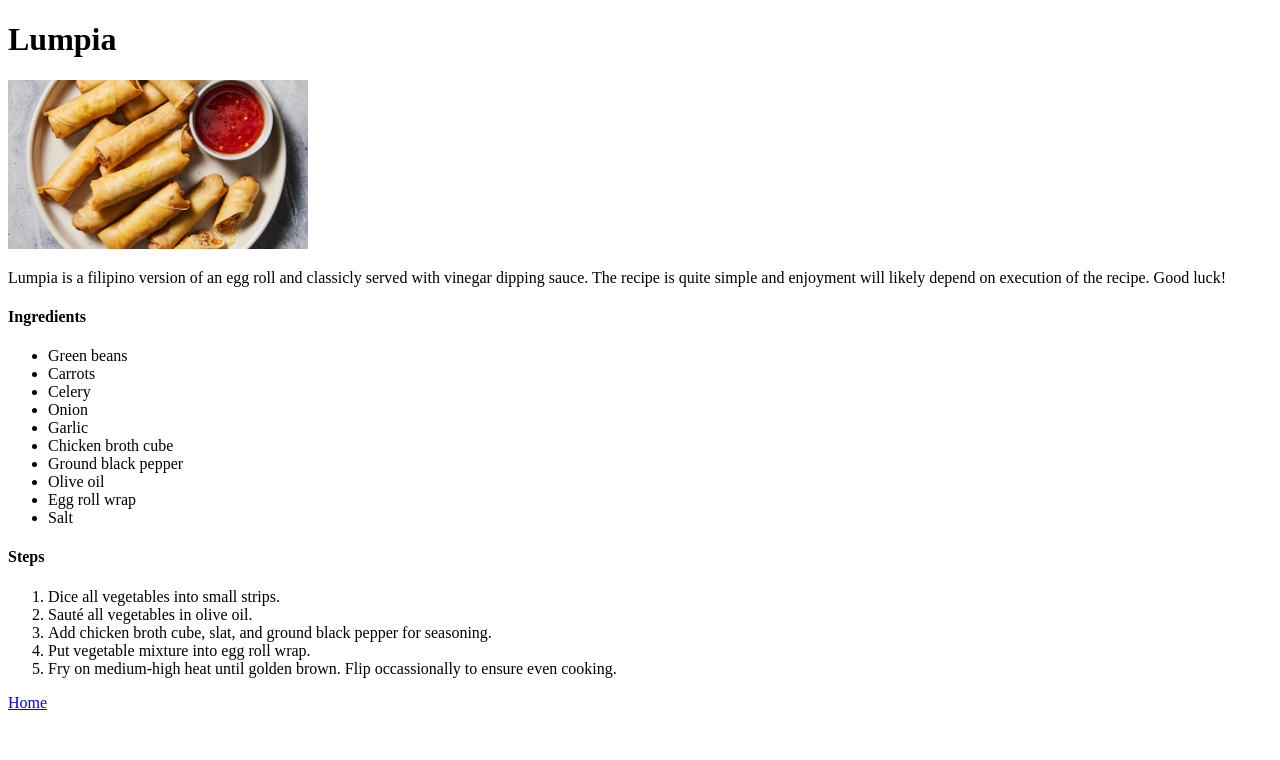
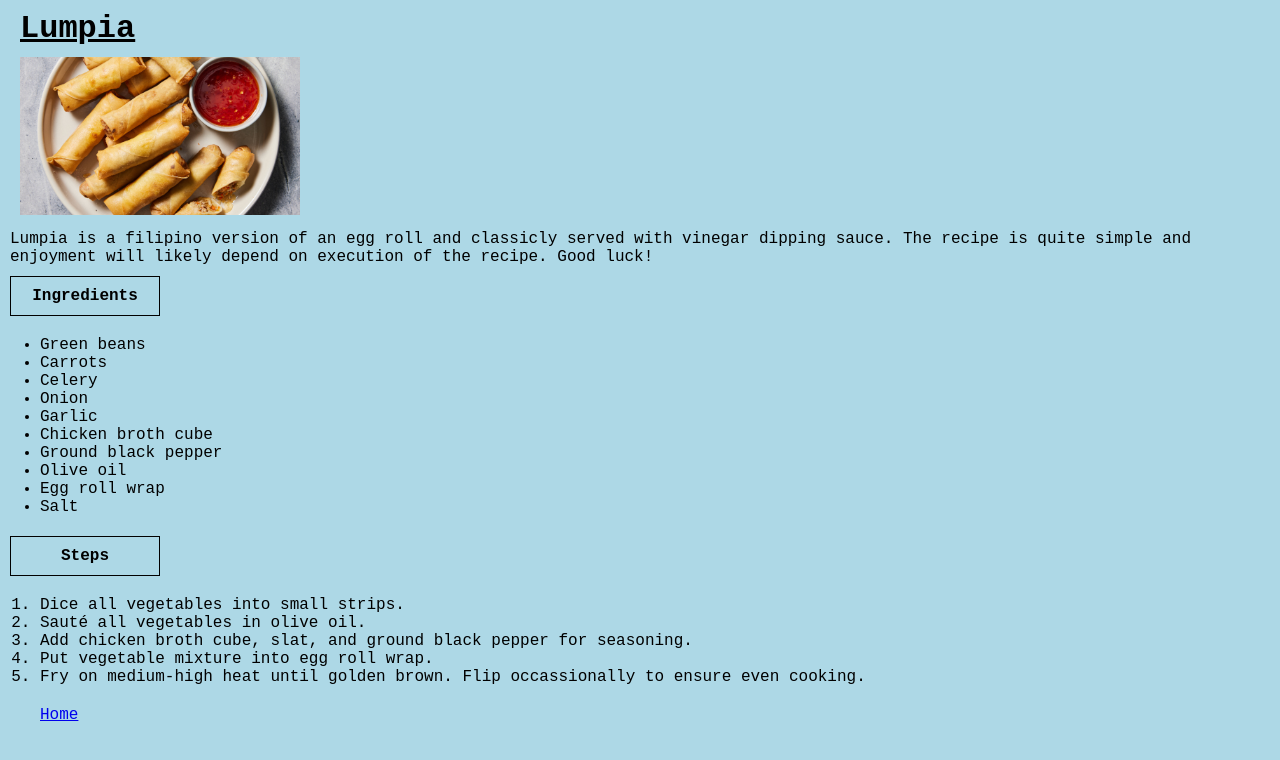
Before and after one commit to cluceno/odin-recipes, a plain HTML site: page recipes/lumpia.html in a window 1280 px wide. Drawn offline with Linux system fonts and the light colour scheme.

Commit message:
Update CSS for all recipes

```diff
--- a/recipes/lumpia.html
+++ b/recipes/lumpia.html
@@ -4,15 +4,16 @@
     <meta charset="UTF-8">
     <meta name="viewport" content="width=device-width, initial-scale=1.0">
     <title>Lumpia</title>
+    <link rel="stylesheet" href="../styles/style.css">
 </head>
 <body>
-    <h1>Lumpia</h1>
+    <h1 class="recipe-title">Lumpia</h1>
     <div>
-        <img src="../images/lumpia.jpg" alt="A plate of lumpia" width="300">
+        <img class="recipe-photo" src="../images/lumpia.jpg" alt="A plate of lumpia" width="300">
     </div>
-    <p>Lumpia is a filipino version of an egg roll and classicly served with vinegar dipping sauce. The recipe is quite simple and enjoyment will likely depend on execution of the recipe. Good luck!</p>
-    <h4>Ingredients</h4>
-    <ul>
+    <p class="description">Lumpia is a filipino version of an egg roll and classicly served with vinegar dipping sauce. The recipe is quite simple and enjoyment will likely depend on execution of the recipe. Good luck!</p>
+    <h4 class="ingredient-title">Ingredients</h4>
+    <ul class="ingredients">
         <li>Green beans</li>
         <li>Carrots</li>
         <li>Celery</li>
@@ -24,14 +25,14 @@
         <li>Egg roll wrap</li>
         <li>Salt</li>
     </ul>
-    <h4>Steps</h4>
-    <ol>
+    <h4 class="instructions-title">Steps</h4>
+    <ol class="instructions">
         <li>Dice all vegetables into small strips.</li>
         <li>Sauté all vegetables in olive oil.</li>
         <li>Add chicken broth cube, slat, and ground black pepper for seasoning.</li>
         <li>Put vegetable mixture into egg roll wrap.</li>
         <li>Fry on medium-high heat until golden brown. Flip occassionally to ensure even cooking.</li>
     </ol>
-    <a href="../index.html">Home</a>
+    <a class="home" href="../index.html">Home</a>
 </body>
 </html>
--- a/styles/style.css
+++ b/styles/style.css
@@ -1,6 +1,8 @@
 * {
     box-sizing: border-box;
     margin: 0px;
+    font-family: 'Courier New', Courier, monospace;
+    background-color: lightblue;
 }
 
 .title-page {
@@ -8,25 +10,48 @@
     background-color: navy;
     color: white;
     padding: 10px;
-    font-family: cursive, Helvetica, sans-serif;
     margin: 0px auto;
 }
 
 .recipes {
     margin: 10px 0px;
-
 }
 
-.ingredient-title {
-    font-family: 'Courier New', Courier, monospace;
+/* recipe pages starting from the top down */
+
+.recipe-title {
+    padding: 0px 10px;
+    font-weight: bold;
+    margin: 10px;
+    text-decoration: underline;
+}
+
+.recipe-photo {
+    padding: 0px 10px;
+    margin: 0px 10px;
+}
+
+.description {
+    padding: 10p;
+    margin: 10px 10px;
+}
+
+.ingredient-title, .instructions-title {
     padding: 10px;
     border: 1px solid black;
     font-weight: 900;
     font-size: 16px;
     width: 150px;
-    margin: 10px 0px 10px 100px
+    margin: 10px 0px 10px 10px;
+    text-align: center;
 }
 
-.ingredients {
-    font-family:'Courier New', Courier, monospace
+.ingredients, .instructions {
+    padding: 10px;
+    margin: 10px 30px;
 }
+
+.home {
+    margin: 20px;
+    padding: 20px;
+}
```
Also changed, not shown: recipes/adobo.html (+5 -5 lines), recipes/lasagna.html (+9 -8 lines).
